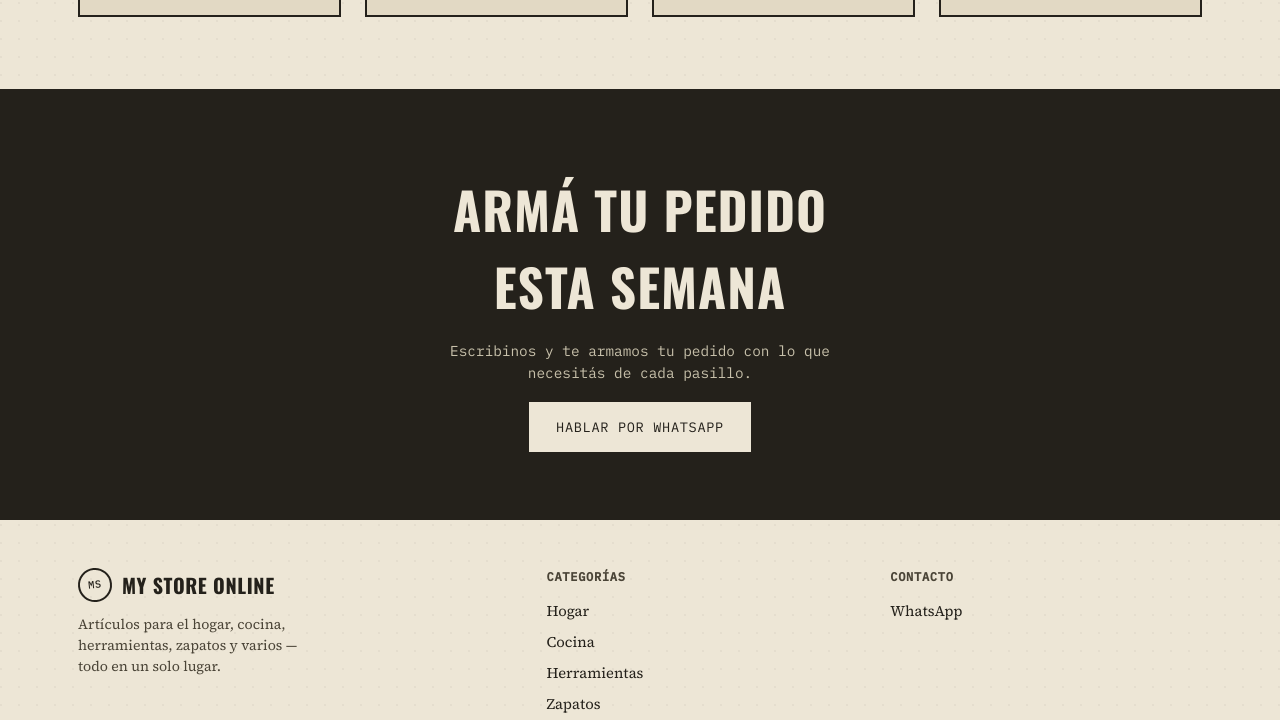
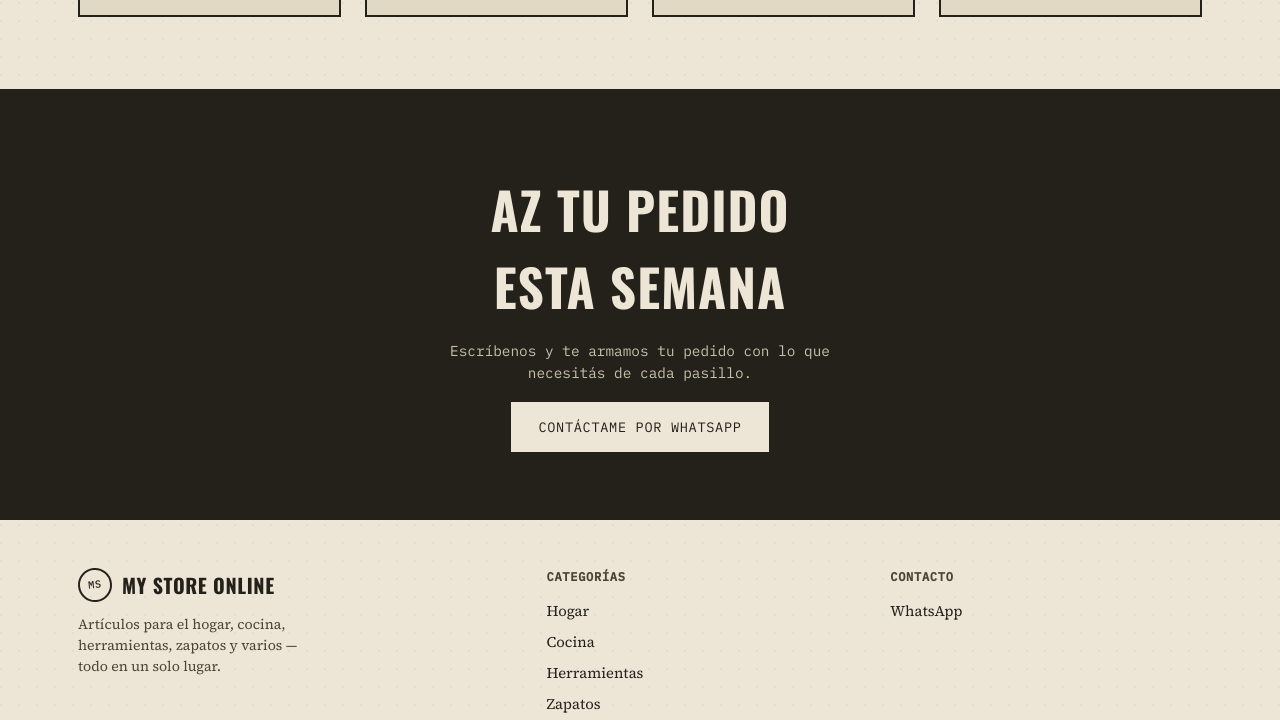
Before and after one commit to vmdivas/my-store-online, a plain HTML site: page index.html in a window 1280 px wide. Shown: the part 1780-2500 px from the top of the page. Drawn offline with nearby package versions, Linux system fonts and the light colour scheme.

Commit message:
Add files via upload

```diff
--- a/index.html
+++ b/index.html
@@ -397,7 +397,7 @@
   <div class="hero-inner">
     <div>
       <div class="eyebrow">Catálogo general</div>
-      <h1>Todo lo que<br>tu casa <em>pide</em>,<br>en un solo lugar.</h1>
+      <h1>Todo lo que<br>tu casa <em>necesita</em>,<br>en un solo lugar.</h1>
       <p class="lede">Hogar, cocina, herramientas, zapatos y esos artículos varios que siempre hacen falta. Un inventario curado, con la calidad que se nota al usarlo.</p>
       <div class="hero-ctas">
         <a href="#productos" class="btn-primary">Explorar catálogo</a>
@@ -540,9 +540,9 @@
 </section>
 
 <section class="cta-band" id="contacto">
-  <h2>Armá tu pedido<br>esta semana</h2>
-  <p>Escribinos y te armamos tu pedido con lo que necesitás de cada pasillo.</p>
-  <a href="https://wa.me/50258792286" target="_blank" class="btn-primary">Hablar por WhatsApp</a>
+  <h2>AZ tu pedido<br>esta semana</h2>
+  <p>Escríbenos y te armamos tu pedido con lo que necesitás de cada pasillo.</p>
+  <a href="https://wa.me/50258792286" target="_blank" class="btn-primary">Contáctame por WhatsApp</a>
 </section>
 
 <footer>
```
